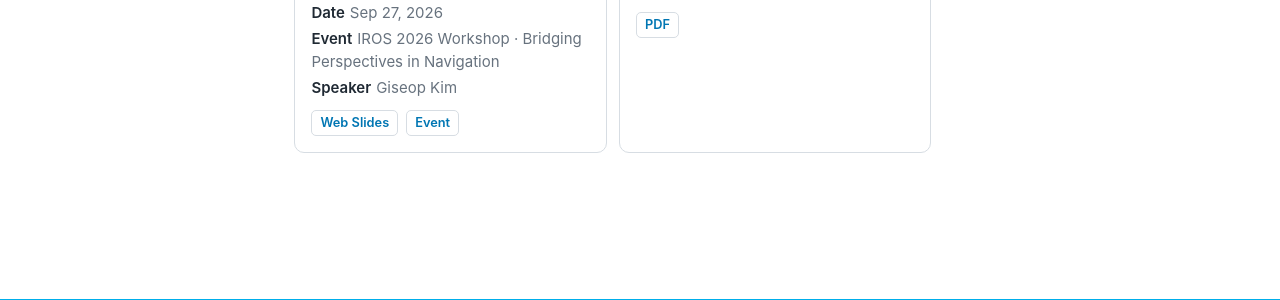
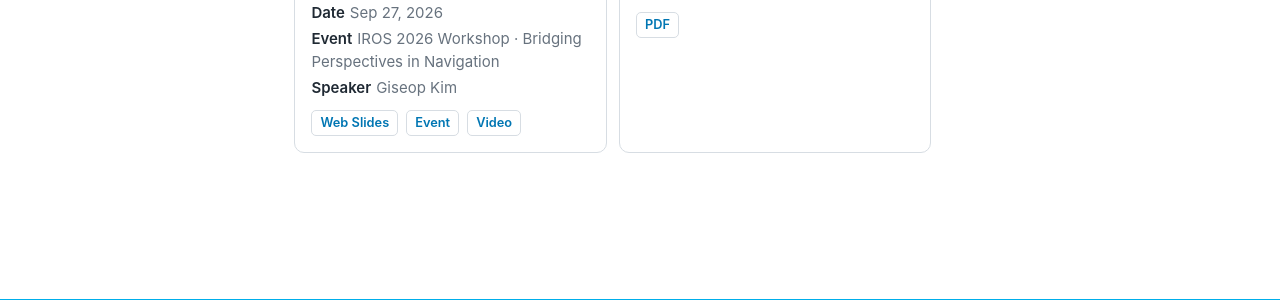
Before and after one commit to team-aprl/team-aprl.github.io, a Jekyll site: the page built from teaching.html, in a window 1280 px wide. Shown: the part 1663-1963 px from the top of the page. Built offline with Jekyll 4.4.1, drawn with Linux system fonts in a browser that asks for light colours.

Commit message:
Add IROS 2026 invited talk video and news links

```diff
--- a/teaching.html
+++ b/teaching.html
@@ -92,7 +92,7 @@ extra_scripts:
             <article class="teaching-card">
               <div class="teaching-title-row"><span class="pub-badge">Invited Talk</span><h3>From Maps to Memory: Bridging the Perception–Reasoning Gap for Long-Term Robot Navigation</h3></div>
               <div class="publication-meta"><span><b>Date</b>Sep 27, 2026</span><span><b>Event</b>IROS 2026 Workshop · Bridging Perspectives in Navigation</span><span><b>Speaker</b>Giseop Kim</span></div>
-              <div class="publication-actions"><a href="https://gisbi-kim.github.io/iros26-bridging-navigation-talk" target="_blank" rel="noopener noreferrer">Web Slides</a><a href="https://bridging-navigation.github.io/website/" target="_blank" rel="noopener noreferrer">Event</a></div>
+              <div class="publication-actions"><a href="https://gisbi-kim.github.io/iros26-bridging-navigation-talk" target="_blank" rel="noopener noreferrer">Web Slides</a><a href="https://bridging-navigation.github.io/website/" target="_blank" rel="noopener noreferrer">Event</a><a href="https://youtu.be/LnogCUV9gZs?si=5GBh9oJjc5HIa1kR" target="_blank" rel="noopener noreferrer">Video</a></div>
             </article>
             <article class="teaching-card">
               <div class="teaching-title-row"><span class="pub-badge">Invited Talk</span><h3>KAIST Field AI and Robotics Laboratory (FAIR Lab)</h3></div>
```
